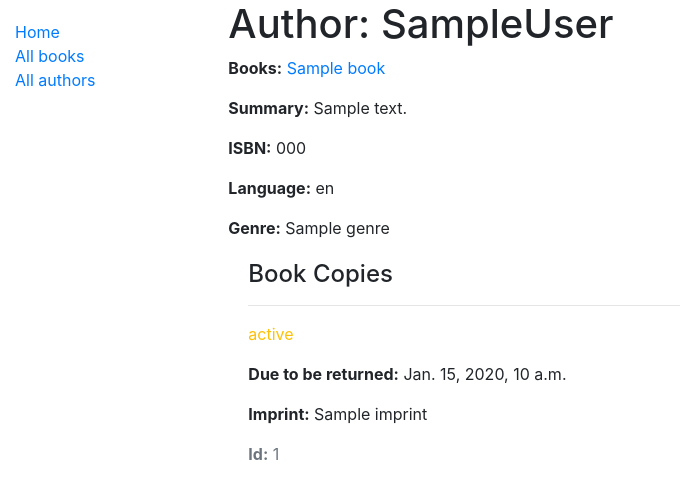
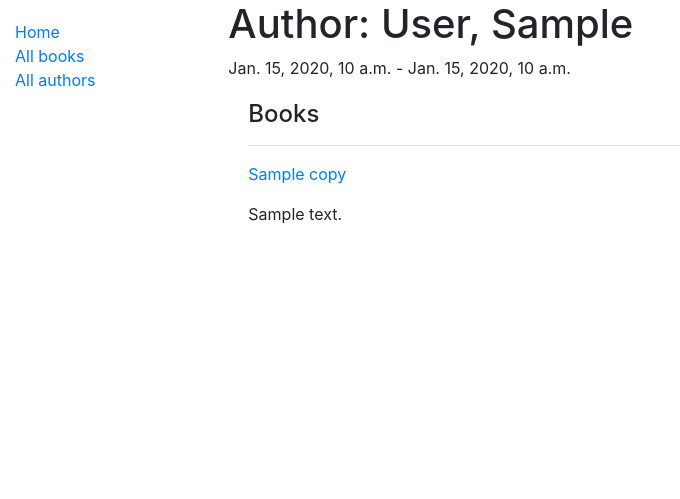
Before and after one commit to LHW99/django_test, a Django app: template catalog/templates/catalog/author_detail.html in a window 1280 px wide. Shown: the top 499 px of the page, without its empty margins (0-680 px from the left). Run offline with Django 3.2, Linux system fonts and the light colour scheme; the template is opened without the code that fills it: most values are stand-ins (such as "Sample title", 1, 10 or a date in 2020); some libraries are stand-ins or nearby versions.

Commit message:
added detail author page and visit counter

```diff
--- a/catalog/templates/base_generic.html
+++ b/catalog/templates/base_generic.html
@@ -17,7 +17,7 @@
         <ul class="sidebar-nav">
           <li><a href="{% url 'index' %}">Home</a></li>
           <li><a href="{% url 'books' %}">All books</a></li>
-          <li><a href="">All authors</a></li>
+          <li><a href="{% url 'authors' %}">All authors</a></li>
         </ul>
       {% endblock %}
       </div>
--- a/catalog/templates/catalog/author_detail.html
+++ b/catalog/templates/catalog/author_detail.html
@@ -1,27 +1,17 @@
 {% extends "base_generic.html" %}
 
 {% block content %}
-  <h1>Author: {{ author.first_name }}{{ author.last_name }}</h1>
-
-  <p><strong>Books:</strong> <a href="{% url 'book-detail' book.author.pk %}">{{ book.title }}</a></p>
-  <p><strong>Summary:</strong> {{ book.summary }}</p>
-  <p><strong>ISBN:</strong> {{ book.isbn }}</p>
-  <p><strong>Language:</strong> {{ book.language }}</p>
-  <p><strong>Genre:</strong> {{ book.genre.all|join:", " }}</p>
+  <h1>Author: {{ author.last_name }}, {{ author.first_name }}</h1>
+  <p>{{ author.date_of_birth }} - {{ author.date_of_death }}
 
   <div style="margin-left:20px;margin-top:20px">
-    <h4>Book Copies</h4>
+    <h4>Books</h4>
 
-    {% for copy in book.bookinstance_set.all %}
+    {% for copy in author.book_set.all %}
       <hr>
-      <p class="{% if copy.status == 'a' %}text-success{% elif copy.status == 'm' %}text-danger{% else %}text-warning{% endif %}">
-        {{ copy.get_status_display }}
-      </p>
-      {% if copy.status != 'a' %}
-        <p><strong>Due to be returned:</strong> {{ copy.due_back }}</p>
-      {% endif %}
-      <p><strong>Imprint:</strong> {{ copy.imprint }}</p>
-      <p class="text-muted"><strong>Id:</strong> {{ copy.id }}</p>
+      <p><a href="{{ copy.get_absolute_url }}">{{ copy.title }}</a></p>
+        <p>{{ copy.summary }}</p>
     {% endfor %}
+
   </div>
 {% endblock %}
--- a/catalog/templates/catalog/author_list.html
+++ b/catalog/templates/catalog/author_list.html
@@ -6,7 +6,7 @@
   <ul>
     {% for author in author_list %}
       <li>
-        <a href="{{ author.get_absolute_url }}">{{ author.first_name }}{{ author.last_name }}</a> ({{ author.date_of_birth }} - {{ author.date_of_death }})
+        <a href="{{ author.get_absolute_url }}">{{ author.last_name }}, {{ author.first_name }}</a> ({{ author.date_of_birth }} - {{ author.date_of_death }})
       </li>
     {% endfor %}
   </ul>
--- a/catalog/templates/index.html
+++ b/catalog/templates/index.html
@@ -14,4 +14,6 @@
     <li><strong>Authors:</strong> {{num_authors }}</li>
     <li><strong>Genres:</strong> {{ num_genres }}</li>
   </ul>
+
+  <p>You have visited this page {{ num_visits }}{% if num_visits == 1 %} time{% else %} times{% endif %}.</p>
 {% endblock %}
```
Also changed, not shown: catalog/views.py (+6 -1 lines), db.sqlite3.
